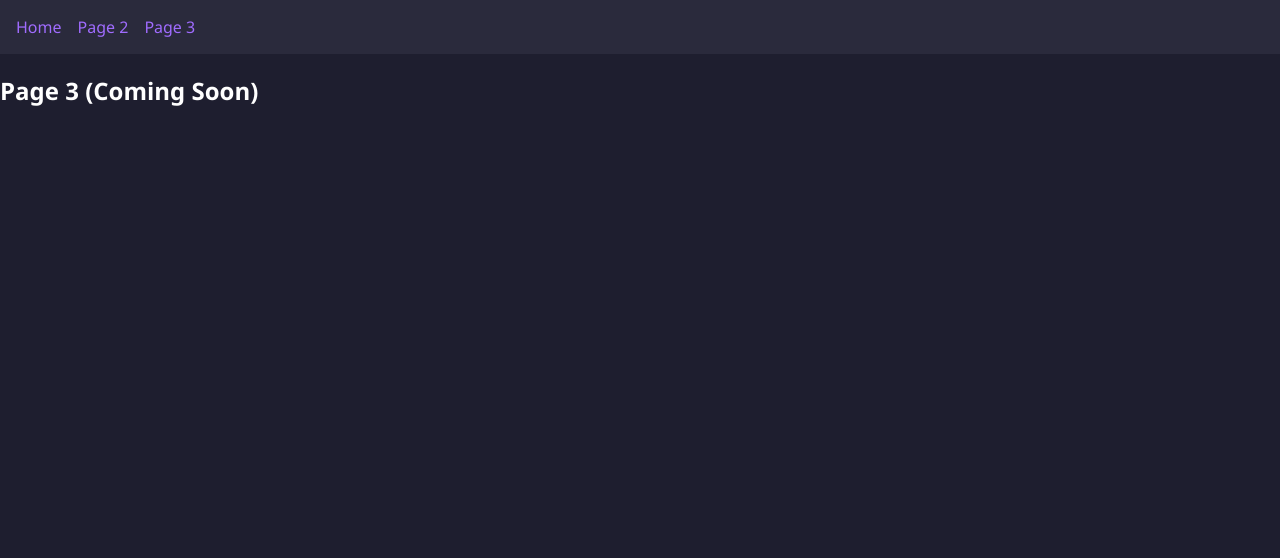
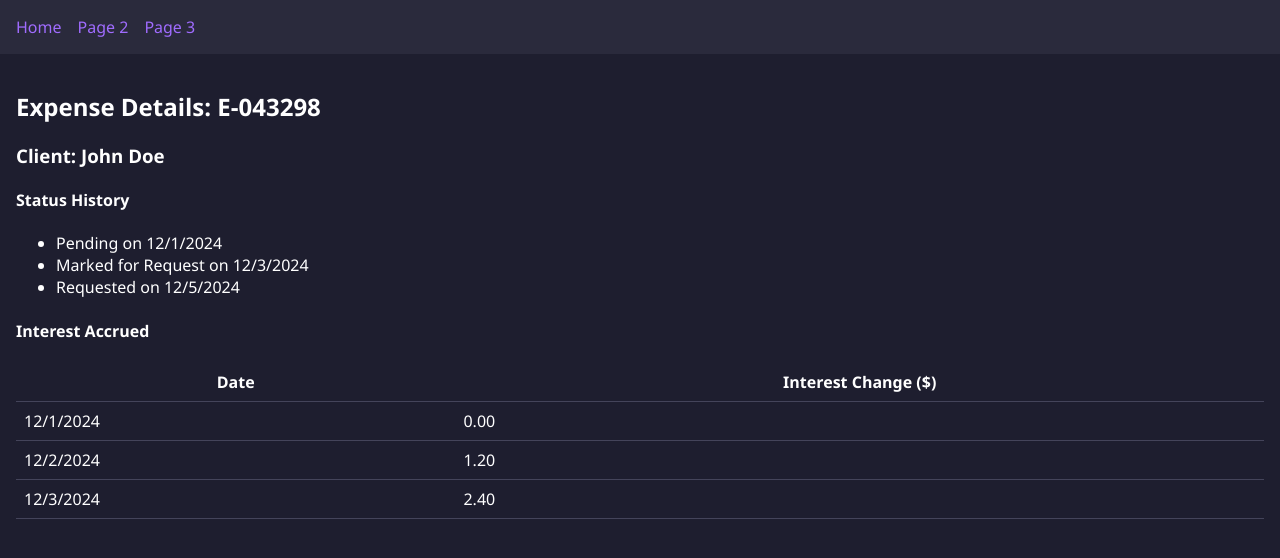
Before and after one commit to edcres/law-expense-lending, a React (Create React App) app in the folder client/: page /page3 in a window 1280 px wide. Shown: the top 558 px of the page. Built offline with nearby package versions, Linux system fonts and the light colour scheme.

Commit message:
Applied the theme to the third page.

```diff
--- a/client/src/pages/Page3.js
+++ b/client/src/pages/Page3.js
@@ -1,3 +1,72 @@
+import React, { useEffect, useState } from 'react';
+import { useParams } from 'react-router-dom';
+import colors from '../styles/theme';
+
 export default function Page3() {
-  return <h2>Page 3 (Coming Soon)</h2>;
+  const { id } = useParams();
+  const [expense, setExpense] = useState(null);
+  const [history, setHistory] = useState([]);
+  const [interestData, setInterestData] = useState([]);
+
+  useEffect(() => {
+    setExpense({
+      id,
+      name: "E-043298",
+      client_name: "John Doe",
+      status: "Requested"
+    });
+
+    setHistory([
+      { stage: "Pending", date: "2024-12-01" },
+      { stage: "Marked for Request", date: "2024-12-03" },
+      { stage: "Requested", date: "2024-12-05" }
+    ]);
+
+    setInterestData([
+      { date: "2024-12-01", change: 0.0 },
+      { date: "2024-12-02", change: 1.2 },
+      { date: "2024-12-03", change: 2.4 }
+    ]);
+  }, [id]);
+
+  if (!expense) return <div style={{ color: 'white' }}>Loading...</div>;
+
+  return (
+    <div style={{
+      backgroundColor: colors.background,
+      color: colors.textPrimary,
+      minHeight: '100vh',
+      padding: '1rem'
+    }}>
+      <h2>Expense Details: {expense.name}</h2>
+      <h3>Client: {expense.client_name}</h3>
+
+      <h4>Status History</h4>
+      <ul>
+        {history.map((entry, index) => (
+          <li key={index}>
+            {entry.stage} on {new Date(entry.date).toLocaleDateString()}
+          </li>
+        ))}
+      </ul>
+
+      <h4>Interest Accrued</h4>
+      <table style={{ width: '100%', borderCollapse: 'collapse', marginTop: '1rem' }}>
+        <thead>
+          <tr>
+            <th style={{ borderBottom: `1px solid ${colors.border}`, padding: '0.5rem' }}>Date</th>
+            <th style={{ borderBottom: `1px solid ${colors.border}`, padding: '0.5rem' }}>Interest Change ($)</th>
+          </tr>
+        </thead>
+        <tbody>
+          {interestData.map((row, index) => (
+            <tr key={index}>
+              <td style={{ padding: '0.5rem', borderBottom: `1px solid ${colors.border}` }}>{new Date(row.date).toLocaleDateString()}</td>
+              <td style={{ padding: '0.5rem', borderBottom: `1px solid ${colors.border}` }}>{row.change.toFixed(2)}</td>
+            </tr>
+          ))}
+        </tbody>
+      </table>
+    </div>
+  );
 }
```
